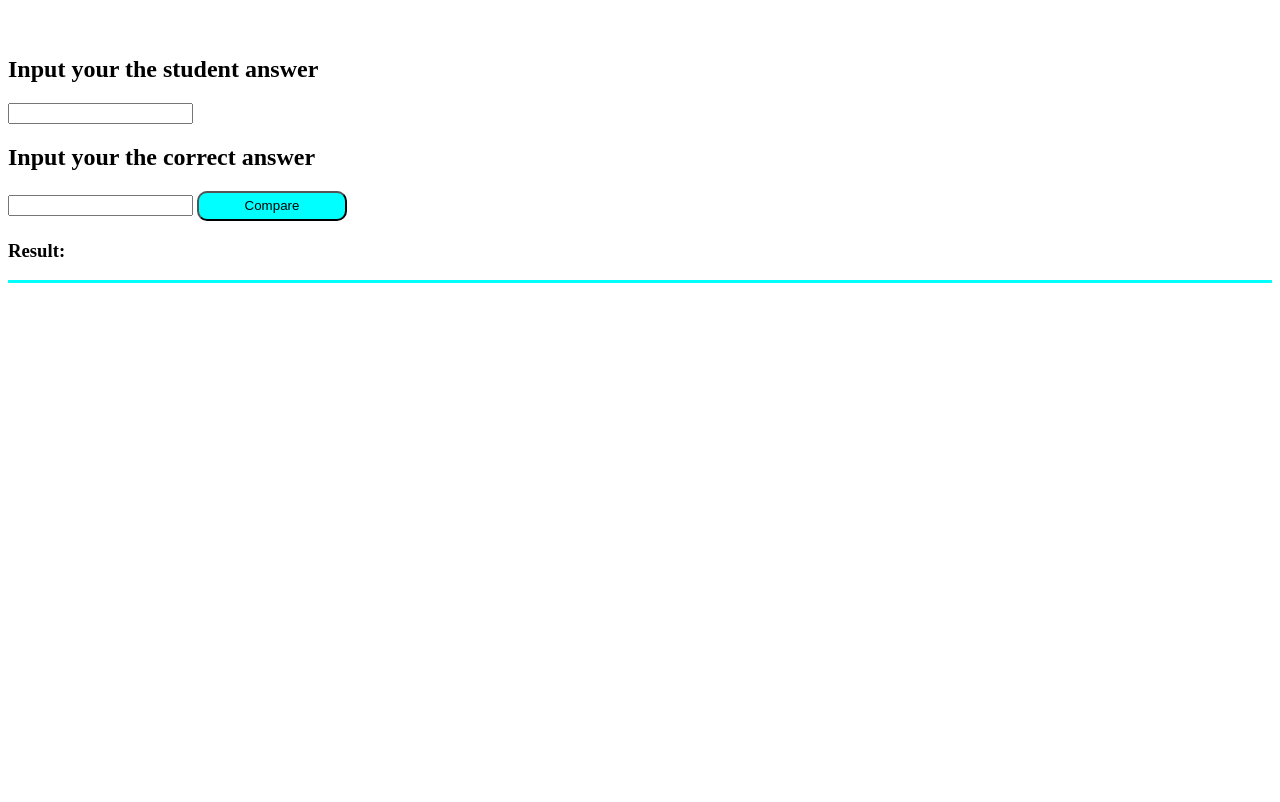
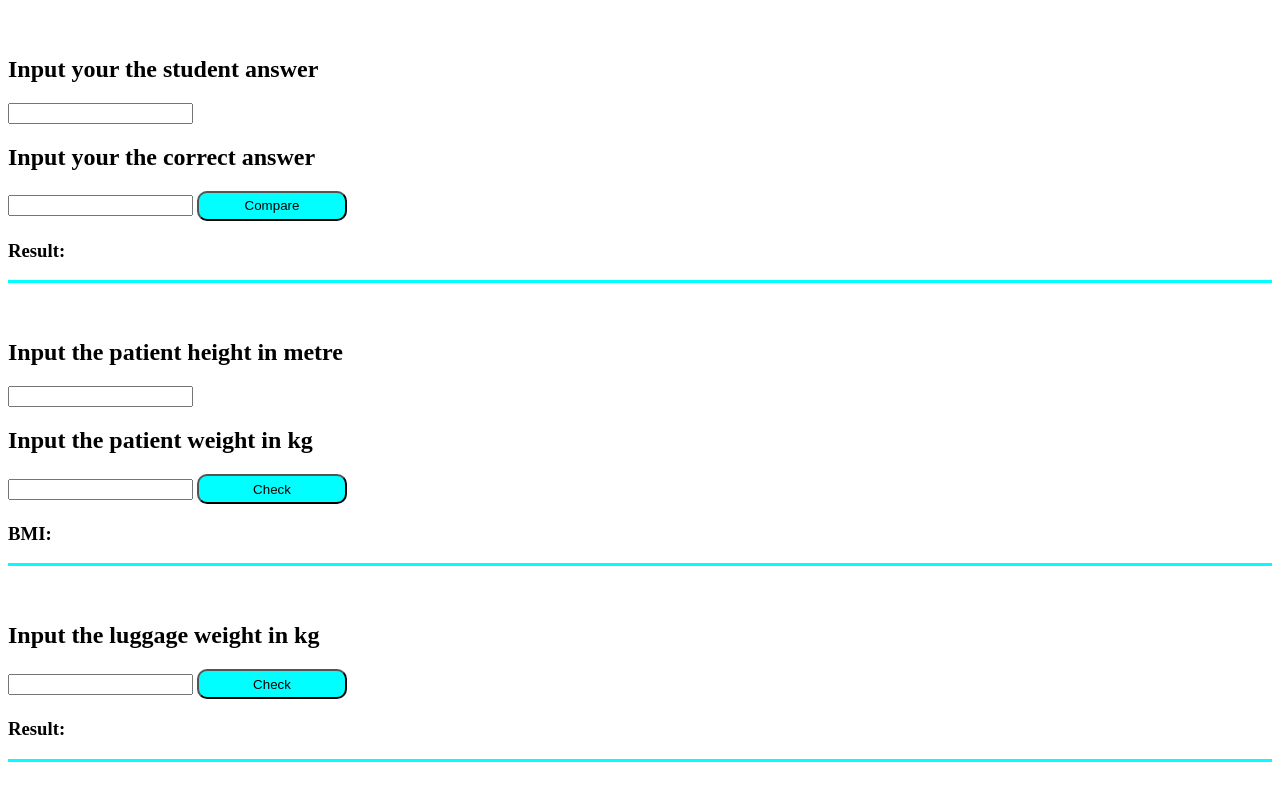
Before and after one commit to Yuzzydaiz/Conditional-statements, a plain HTML site: page conditional_statements.html in a window 1280 px wide. Shown: the part 1333-2135 px from the top of the page. Before the commit the page ends 1660 px from the top, so only its background shows below. Drawn offline with Linux system fonts and the light colour scheme.

Commit message:
Version 1

```diff
--- a/conditional_statements.html
+++ b/conditional_statements.html
@@ -152,5 +152,55 @@
     </script>
     <div style="height: 3px; background-color: aqua;"></div><br><br>
 </section>
+
+<section>
+    <!-- SQI clinic is developing a system to calculate the Body Mass Index (BMI) of patients. You have been asked to write an algorithm that takes weight (in kilograms) and height (in meters) as inputs and returns the BMI along with the category: 'Underweight', 'Normal', 'Overweight', or 'Obese'. -->
+    <h1 for="">Input the patient height in metre </h1>
+    <input id="height" type="number">
+    <h1 for="">Input the patient weight in kg </h1>
+    <input id="weight" type="number">
+    <button onclick="calculate()" style="background-color: aqua; border-radius: 10px; width: 150px; height: 30px;">Check</button>
+    <h3 id="bmi">BMI:</h3>
+    <script>
+        function calculate() {
+            bmiValue= weight.value/(height.value*height.value)
+            if (bmiValue< 18.5) {
+                bmi.innerHTML =  'The patient BMI index is below 18.5, he/she is underweight'
+            }
+            if (bmiValue>=18.5 & bmi<25) {
+                bmi.innerHTML = 'The patient BMI index is from 18.5 to 25, he/she has a normal weight'
+            }
+            if (bmiValue>=25 & bmi<30) {
+                bmi.innerHTML = 'The patient BMI index is from 25 to 30, he/she is overweight'
+            }
+            if (bmiValue>=30) {
+                bmi.innerHTML =  'The patient BMI index is 30+, he/she is obese'
+            }
+        }
+    </script>
+    <div style="height: 3px; background-color: aqua;"></div><br><br>
+</section>
+
+<section>
+    <!-- An airline in Kano needs an algorithm to determine if a passenger’s luggage is overweight. The algorithm should take the luggage weight as input and return 'Underweight', 'Allowed', or 'Overweight' based on the weight limits (under 20kg is 'Underweight', 20-30kg is 'Allowed', above 30kg is 'Overweight')  -->
+    <h1 for="">Input the luggage weight in kg </h1>
+    <input id="LuggageWeight" type="number">
+    <button onclick="compute()" style="background-color: aqua; border-radius: 10px; width: 150px; height: 30px;">Check</button>
+    <h3 id="pass">Result:</h3>
+    <script>
+        function compute() {
+            if (LuggageWeight.value<20) {
+                pass.innerHTML =  'The passenger luggage is underweight, it is not allowed'
+            }
+            if (LuggageWeight.value>=20 & LuggageWeight.value<=30) {
+                pass.innerHTML = 'The passenger luggage is from 20kg to 30kg, it is allowed'
+            }
+            if (LuggageWeight.value>30) {
+                pass.innerHTML = 'The passenger luggage is overweight, it is not allowed'
+            }
+        }
+    </script>
+    <div style="height: 3px; background-color: aqua;"></div><br><br>
+</section>
 </body>
 </html>
```
